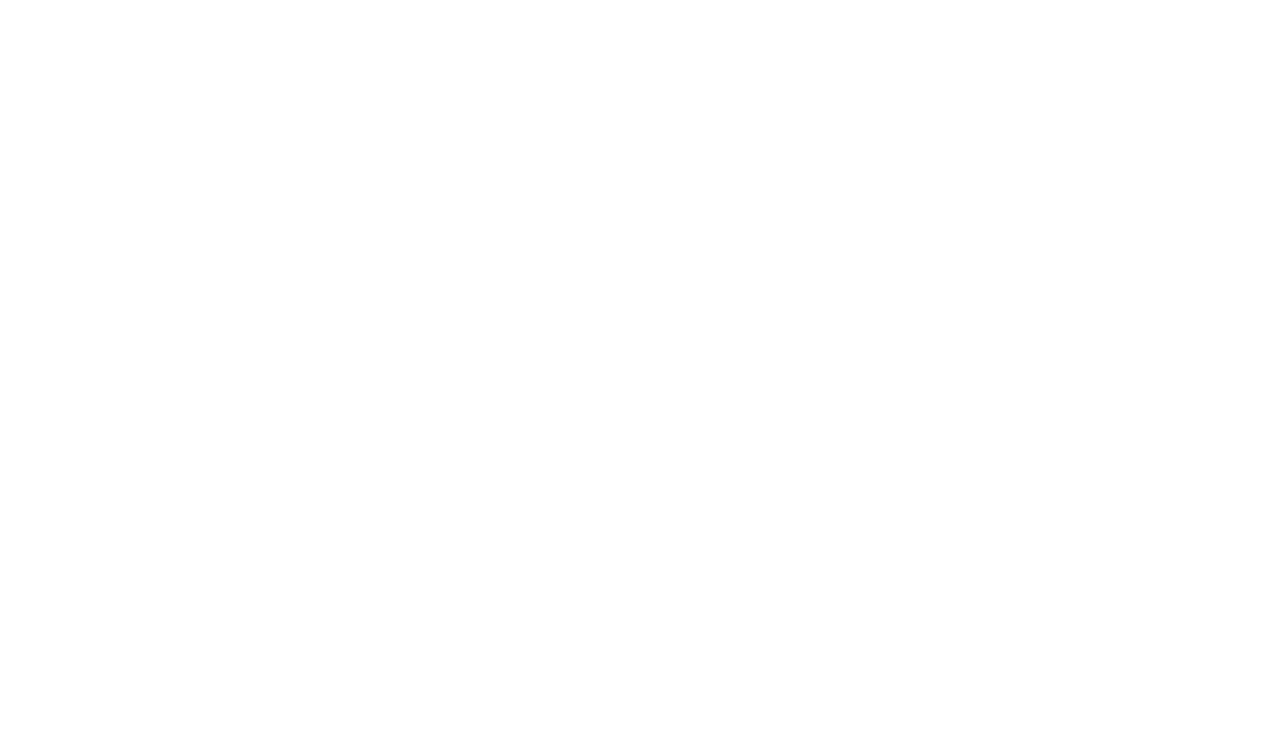
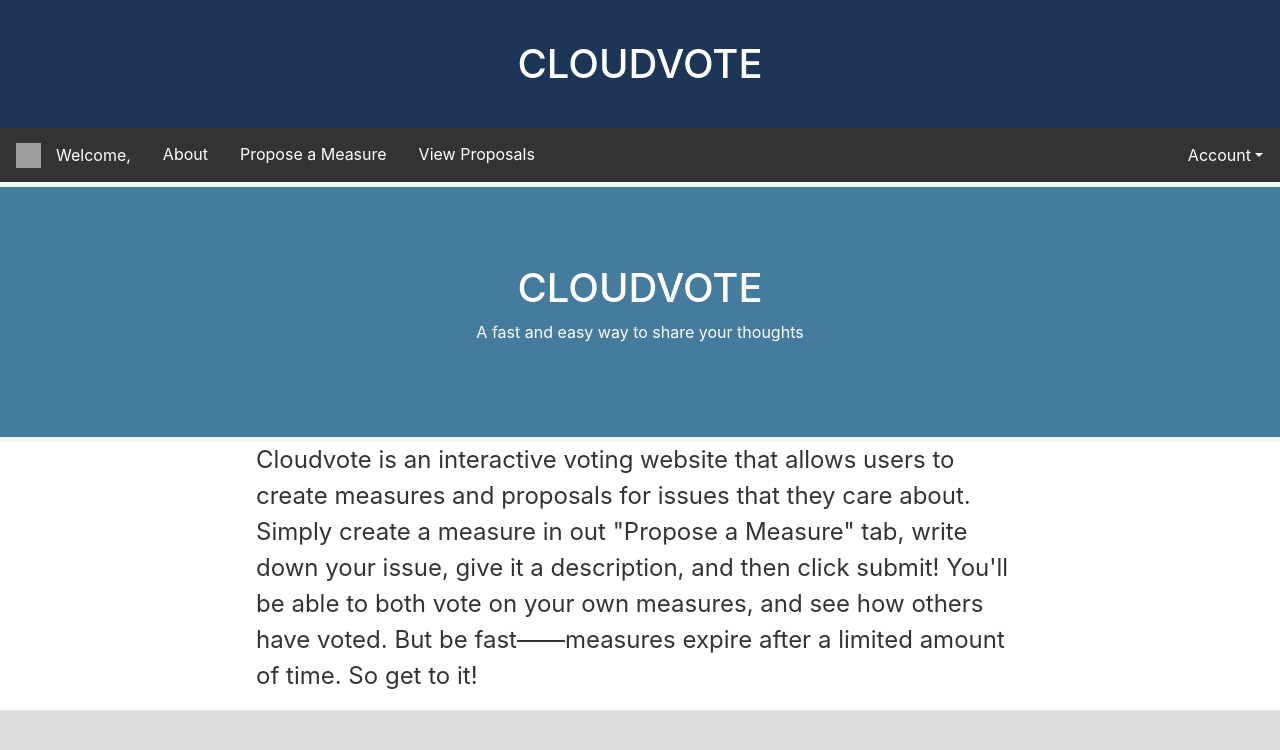
Before and after one commit to osu-cs290-sp20/G5-Login-and-Vote, a React (Create React App) app in the folder client/: page /voting/about in a window 1280 px wide. Shown: the top 750 px of the page. Built offline with nearby package versions, Linux system fonts and the light colour scheme; grey boxes are pictures that could not be loaded.

Commit message:
renders to about page after authentication

```diff
--- a/client/src/App.js
+++ b/client/src/App.js
@@ -58,7 +58,7 @@ const App = () => {
           )} />
         <Route
           exact
-          path="/voting"
+          path="/voting/about"
           render={props => (
             <VotingPage
               {...props}
--- a/client/src/components/Home.js
+++ b/client/src/components/Home.js
@@ -29,7 +29,7 @@ const Home = (props) => {
     // Go to step 3, parts a and b, located in
     // Login and Register, respectively.
     props.handleAuth(id, user, token, status);
-    props.history.push('/voting');
+    props.history.push('/voting/about');
   }
 
   const showOptions = (e) => {
--- a/client/src/components/ViewMeasures.css
+++ b/client/src/components/ViewMeasures.css
@@ -4,12 +4,12 @@
   flex: 0 0 90%;
   display: flex;
   align-items: space-around;
-  flex-direction: column;
+  flex-direction: row;
 }
 
 .measures {
   display: flex;
   flex-wrap: wrap;
   justify-content: space-evenly;
-  align-items: center;
+  /*align-items: center;*/
 }
```
